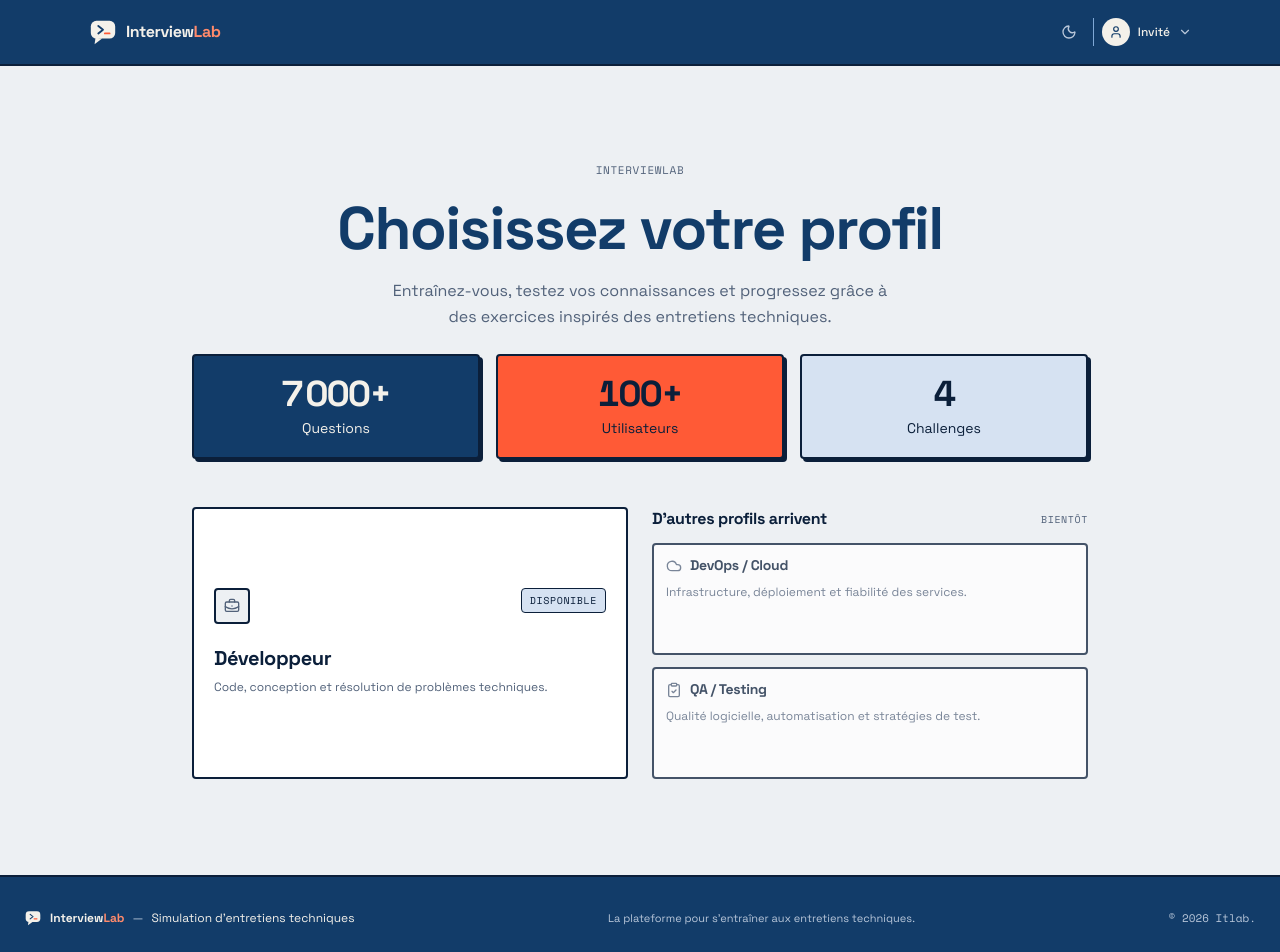
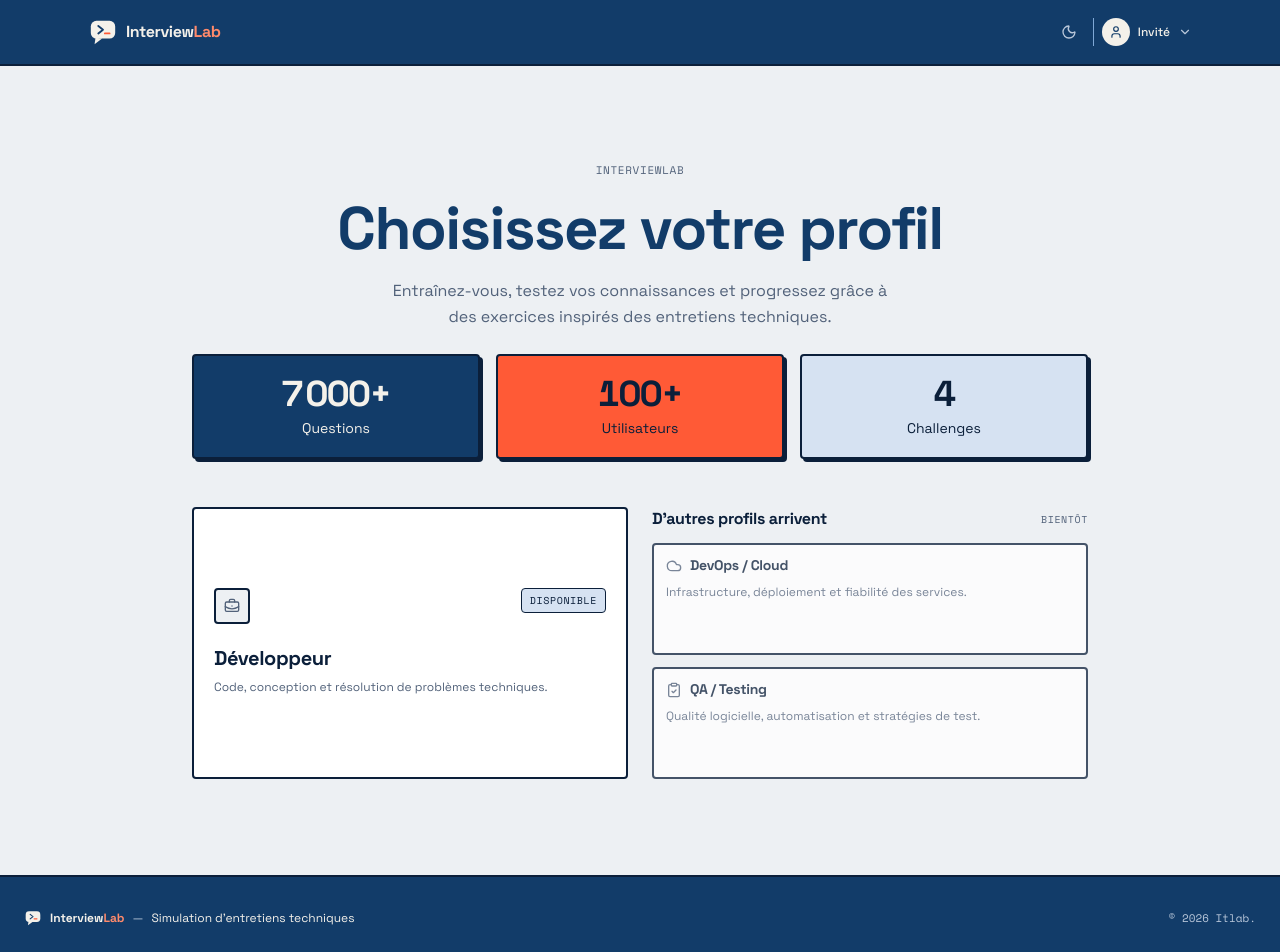
Before and after one commit to mouadboufenzi-kapoor/dev-interview-simulator, a React (Vite) app in the folder dev-interview-simulator-frontend/: page / in a window 1280 px wide. Shown: the top 952 px of the page. Built offline with nearby package versions, Linux system fonts and the light colour scheme; no server answers.

Commit message:
fix(front): footer content updated

```diff
--- a/dev-interview-simulator-frontend/src/components/common/Footer.tsx
+++ b/dev-interview-simulator-frontend/src/components/common/Footer.tsx
@@ -16,9 +16,7 @@ export const Footer: React.FC = () => {
           <span className="text-[11px] sm:text-xs">Simulation d'entretiens techniques</span>
         </div>
 
-        <p className="text-center text-[11px] text-nav-muted">
-          La plateforme pour s'entraîner aux entretiens techniques.
-        </p>
+
         <p className="text-center text-[11px] font-mono text-nav-muted">
           © 2026 Itlab.
         </p>
```
